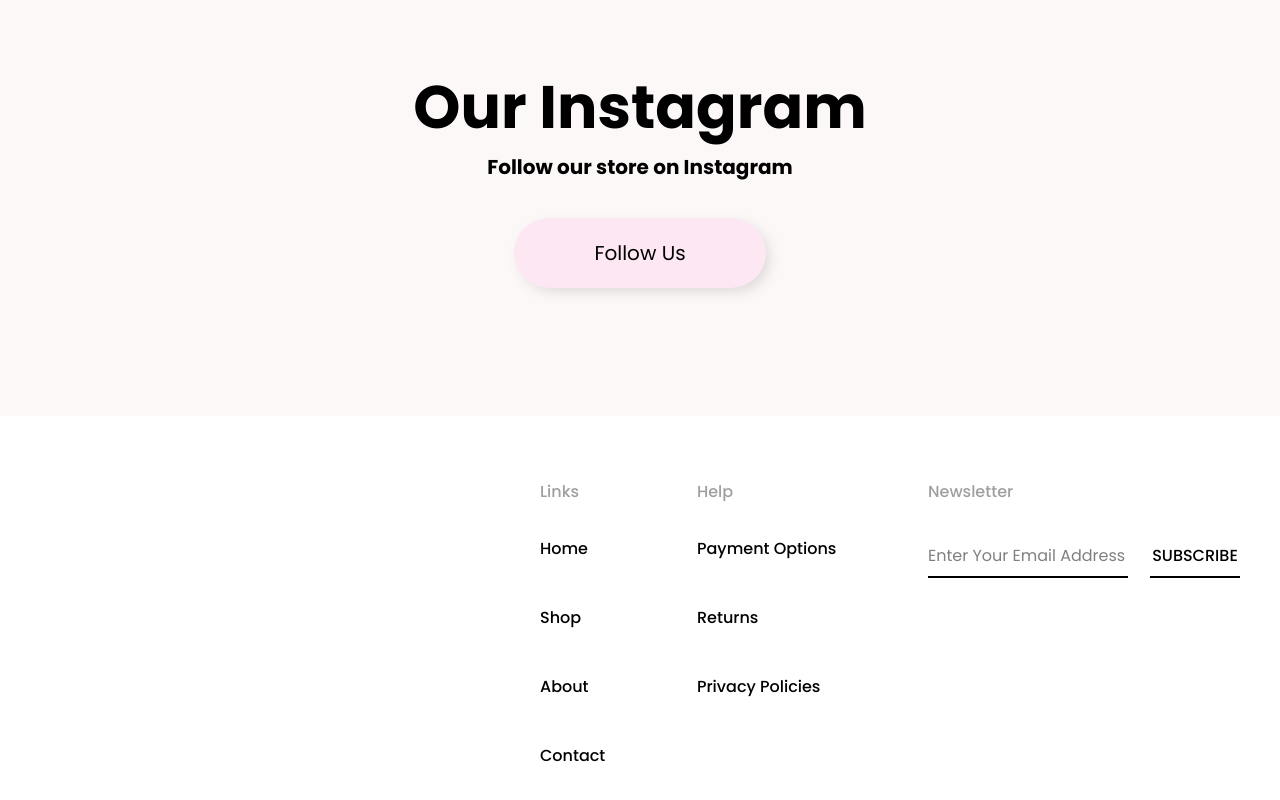
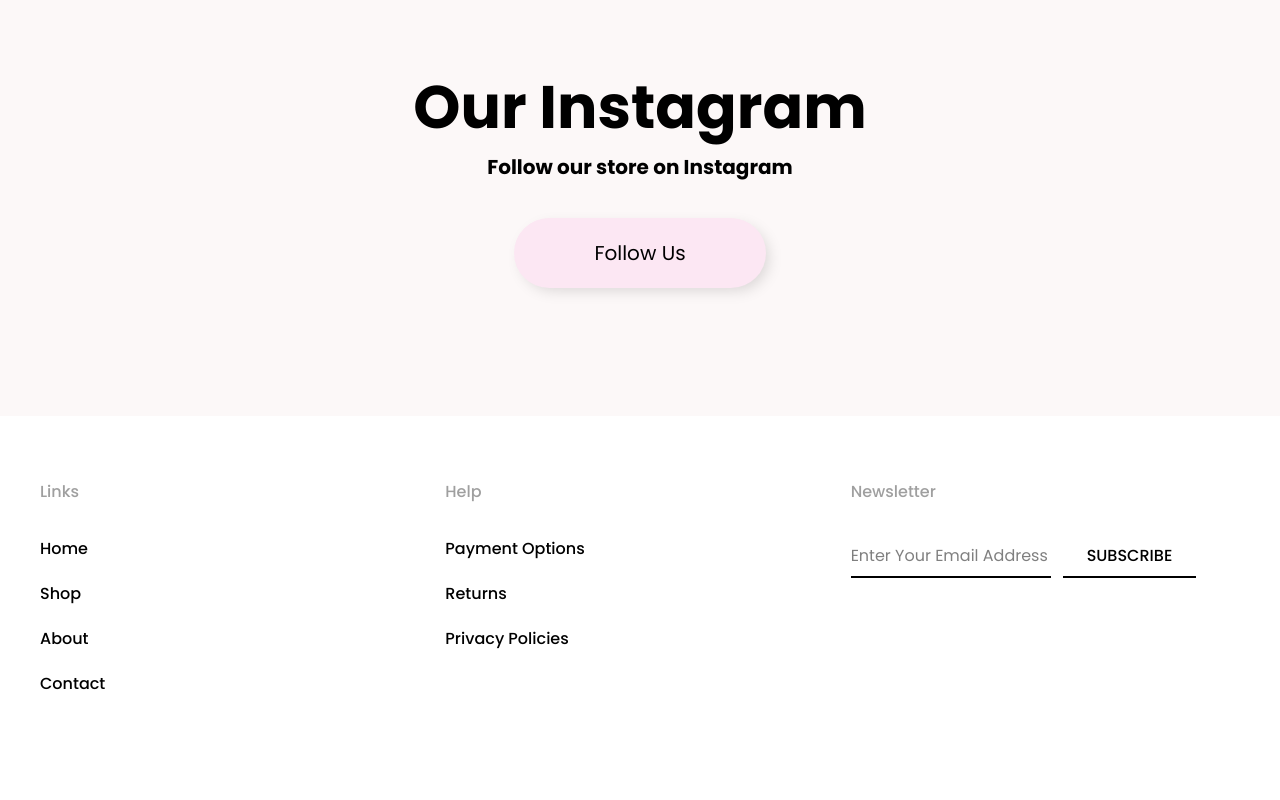
Before and after one commit to Rakib-Hassan-web/furniture-e-commarche-project-with-react, a React (Vite) app: page / in a window 1280 px wide. Shown: the part 3631-4431 px from the top of the page. Built offline with nearby package versions, Linux system fonts and the light colour scheme; no server answers.

Commit message:
responcive

```diff
--- a/src/Components/Footer.jsx
+++ b/src/Components/Footer.jsx
@@ -3,86 +3,67 @@ import { Link } from 'react-router'
 
 const Footer = () => {
   return (
-<>
+    <footer className="w-full bg-white px-4 sm:px-6 md:px-10 py-10 sm:py-12 md:py-16">
+      <div className="container mx-auto">
 
-
-    <footer className="w-full bg-white px-10 py-16">
-        <div className="container">
-            <div className="flex   justify-between">
-
-
+        {/* Footer Grid */}
+        <div className="flex flex-col md:flex-row md:justify-between gap-10 md:gap-4">
 
           {/* Links */}
-                <div className='pl-[500px]'>
-                    <h3 className="text-[#9F9F9F] font-main  text-base font-medium mb-8">Links</h3>
-                    <ul className="">
-                        <li className='mb-11'>
-                            <Link className="text-black  font-main  text-base font-medium mb-11 ">Home</Link>
+          <div className='flex-1'>
+            <h3 className="text-[#9F9F9F] font-main text-base font-medium mb-4 sm:mb-6 md:mb-8">Links</h3>
+            <ul>
+              <li className='mb-3 sm:mb-4 md:mb-5'>
+                <Link className="text-black font-main text-base font-medium">Home</Link>
               </li>
-                        <li className='mb-11'>
-                            <Link className="text-black  font-main  text-base font-medium mb-11  ">Shop</Link>
+              <li className='mb-3 sm:mb-4 md:mb-5'>
+                <Link className="text-black font-main text-base font-medium">Shop</Link>
               </li>
-                        <li className='mb-11'>
-                            <Link className="text-black  font-main  text-base font-medium mb-11 ">About</Link>
+              <li className='mb-3 sm:mb-4 md:mb-5'>
+                <Link className="text-black font-main text-base font-medium">About</Link>
               </li>
-                        <li className=''>
-                            <Link className="text-black  font-main  text-base font-medium ">Contact</Link>
+              <li className='mb-3 sm:mb-4 md:mb-5'>
+                <Link className="text-black font-main text-base font-medium">Contact</Link>
               </li>
             </ul>
           </div>
 
           {/* Help */}
-                <div>
-                    <h3 className="text-[#9F9F9F] font-main  text-base font-medium mb-8">Help</h3>
-                    <ul className="">
-                        <li className='mb-11'>
-                            <Link className="text-black  font-main  text-base font-medium mb-11 ">Payment Options</Link>
+          <div className='flex-1'>
+            <h3 className="text-[#9F9F9F] font-main text-base font-medium mb-4 sm:mb-6 md:mb-8">Help</h3>
+            <ul>
+              <li className='mb-3 sm:mb-4 md:mb-5'>
+                <Link className="text-black font-main text-base font-medium">Payment Options</Link>
               </li>
-                        <li className='mb-11'>
-                            <Link className="text-black  font-main  text-base font-medium mb-11 ">Returns</Link>
+              <li className='mb-3 sm:mb-4 md:mb-5'>
+                <Link className="text-black font-main text-base font-medium">Returns</Link>
               </li>
-                        <li className=''>
-                            <Link className="text-black  font-main  text-base font-medium mb-11 ">Privacy Policies
-                            </Link>
+              <li className='mb-3 sm:mb-4 md:mb-5'>
+                <Link className="text-black font-main text-base font-medium">Privacy Policies</Link>
               </li>
             </ul>
           </div>
 
           {/* Newsletter */}
-                <div>
-                    <h3 className="text-[#9F9F9F] font-main  text-base font-medium mb-8">Newsletter</h3>
-                    <div className='flex items-center gap-2.5'>
-                        <div className="flex items-center border-b-2 w-[200px] py-2 ">
-                            <input type="email" placeholder="Enter Your Email Address"
-                                className="border-none w-[200px] border-black outline-none text-black font-main font-normal text-base" />
+          <div className='flex-1'>
+            <h3 className="text-[#9F9F9F] font-main text-base font-medium mb-4 sm:mb-6 md:mb-8">Newsletter</h3>
+            <div className='flex flex-col sm:flex-row items-center gap-3'>
+              <div className="flex items-center border-b-2 w-full sm:w-[200px] py-2">
+                <input
+                  type="email"
+                  placeholder="Enter Your Email Address"
+                  className="border-none w-full text-black font-main font-normal text-base outline-none"
+                />
               </div>
-                        <button className="text-black font-medium  text-base font-main ml-3 border-b-2 w-[90px] py-2 ">
+              <button className="text-black font-medium text-base font-main py-2 px-4 sm:px-6 border-b-2">
                 SUBSCRIBE
               </button>
             </div>
           </div>
+
         </div>
       </div>
     </footer>
-
-
-
-
-
-
-
-
-
-
-
-
-
-
-
-
-
-
-</>
   )
 }
 
```
Lines whose indentation alone changed are shown as unchanged.
